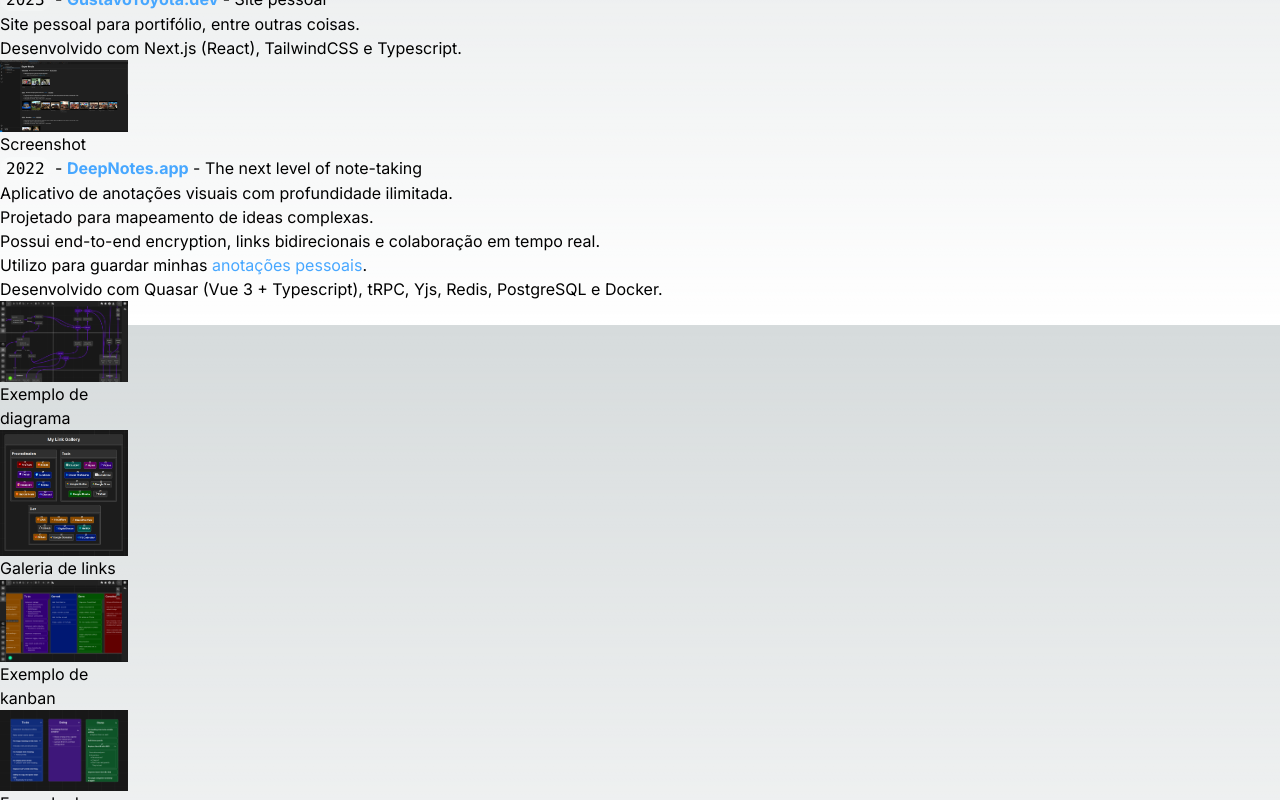
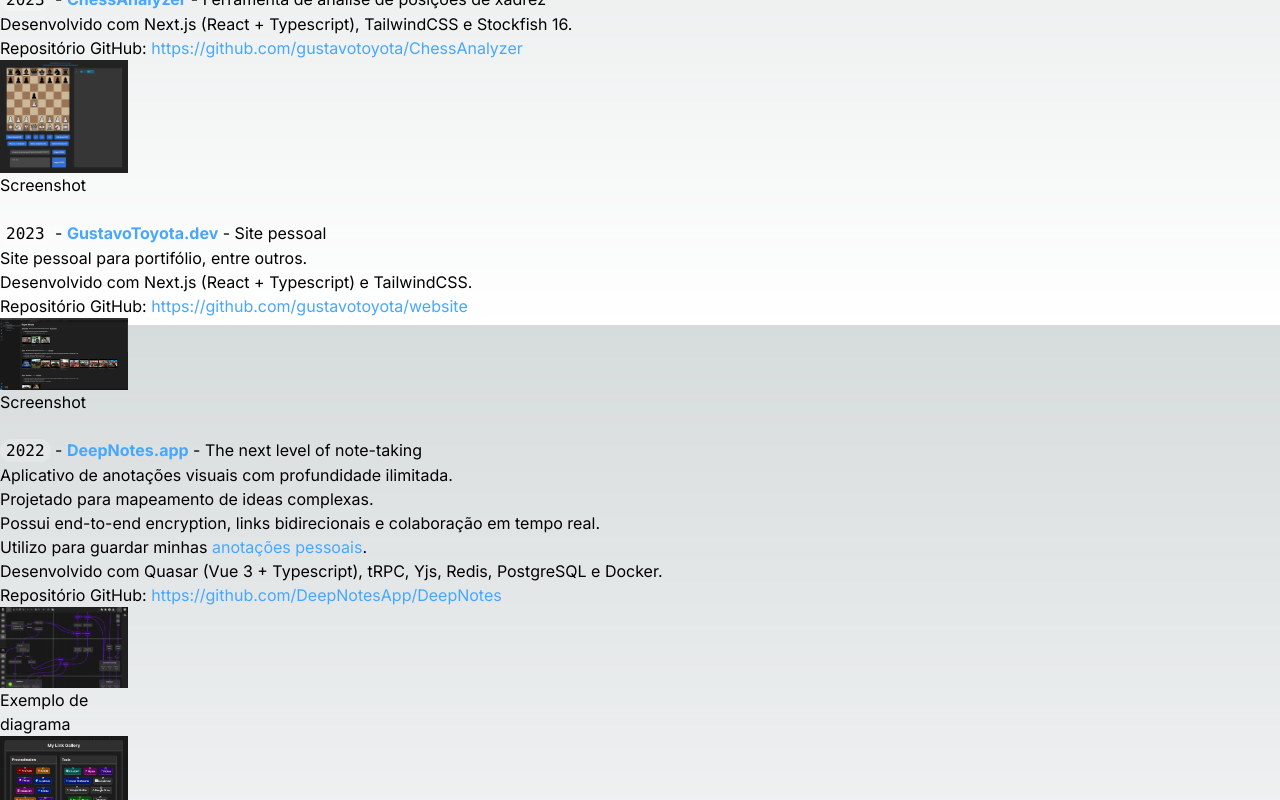
Before and after one commit to gustavotoyota/website, a Next.js app: page / in a window 1280 px wide. Both pictures are taken after a click on the link "projetos.html". Shown: the part 4475-5275 px from the top of the page. Built offline with nearby package versions, Linux system fonts and the light colour scheme.

Commit message:
ui: add ChessAnalyzer project

```diff
--- a/src/components/tabs/projetos.tsx
+++ b/src/components/tabs/projetos.tsx
@@ -16,9 +16,30 @@
 
           ---
 
+          \`2023\` - **[ChessAnalyzer](https://chessanalyzer.gustavotoyota.dev/)** - Ferramenta de análise de posições de xadrez
+          - Desenvolvido com Next.js (React + Typescript), TailwindCSS e Stockfish 16.
+          - Repositório GitHub: [https://github.com/gustavotoyota/ChessAnalyzer](https://github.com/gustavotoyota/ChessAnalyzer)
+        `)}
+      />
+
+      <Gallery
+        images={[
+          {
+            src: "/images/chessanalyzer/chessanalyzer.png",
+            alt: "Screenshot",
+          },
+        ]}
+      />
+
+      <ReactMarkdown
+        linkTarget={"_blank"}
+        children={prepareMarkdown(`
+          &nbsp;
+
           \`2023\` - **[GustavoToyota.dev](https://gustavotoyota.dev/)** - Site pessoal
-          - Site pessoal para portifólio, entre outras coisas.
-          - Desenvolvido com Next.js (React), TailwindCSS e Typescript.
+          - Site pessoal para portifólio, entre outros.
+          - Desenvolvido com Next.js (React + Typescript) e TailwindCSS.
+          - Repositório GitHub: [https://github.com/gustavotoyota/website](https://github.com/gustavotoyota/website)
         `)}
       />
 
@@ -34,13 +55,16 @@
       <ReactMarkdown
         linkTarget={"_blank"}
         children={prepareMarkdown(`
+          &nbsp;
+
           \`2022\` - **[DeepNotes.app](https://deepnotes.app/)** - The next level of note-taking
           - Aplicativo de anotações visuais com profundidade ilimitada.
           - Projetado para mapeamento de ideas complexas.
           - Possui end-to-end encryption, links bidirecionais e colaboração em tempo real.
           - Utilizo para guardar minhas [anotações pessoais](https://deepnotes.app/pages/euYw8Xg1JJ1I1BOpWkuA5).
           - Desenvolvido com Quasar (Vue 3 + Typescript), tRPC, Yjs, Redis, PostgreSQL e Docker.
-          `)}
+          - Repositório GitHub: [https://github.com/DeepNotesApp/DeepNotes](https://github.com/DeepNotesApp/DeepNotes)
+        `)}
       />
 
       <Gallery
@@ -91,16 +115,20 @@
       <ReactMarkdown
         linkTarget={"_blank"}
         children={prepareMarkdown(`
+          &nbsp;
+
           \`2022\` - **[UniLogr](https://www.npmjs.com/package/unilogr)** - Universal Logger
           - UniLogr é um logger que suporta ambos Node.js e browser.
           - Inspirado no [Winston](https://www.npmjs.com/package/winston).
           - Desenvolvido com Typescript.
+          - Repositório GitHub: [https://github.com/gustavotoyota/unilogr](https://github.com/gustavotoyota/unilogr)
 
           &nbsp;
 
           \`2021\` - **[VisualSQL.net](https://visualsql.net/)** - Construtor visual de queries SQL
           - Inspirado em SAS.
           - Desenvolvido com Nuxt 2 (Vue 2 + Typescript).
+          - Repositório GitHub: [https://github.com/gustavotoyota/VisualSQL](https://github.com/gustavotoyota/VisualSQL)
         `)}
       />
 
```
Also changed, not shown: public/images/chessanalyzer/chessanalyzer.png (added).
